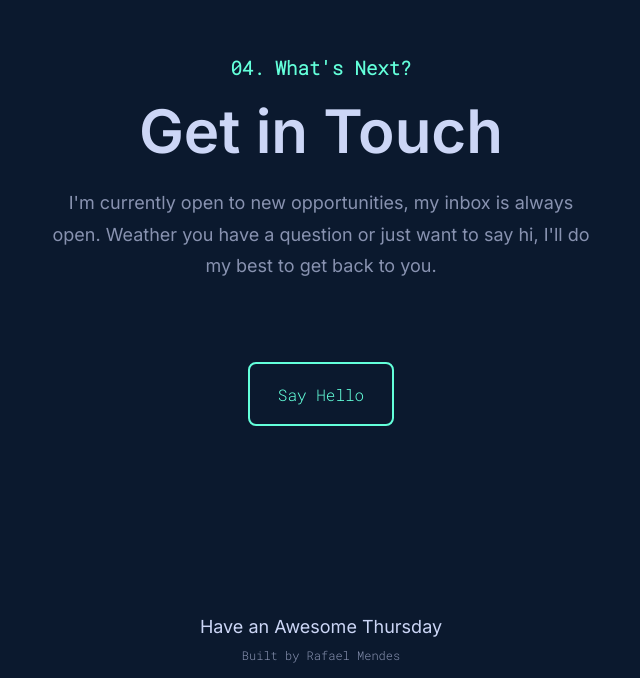
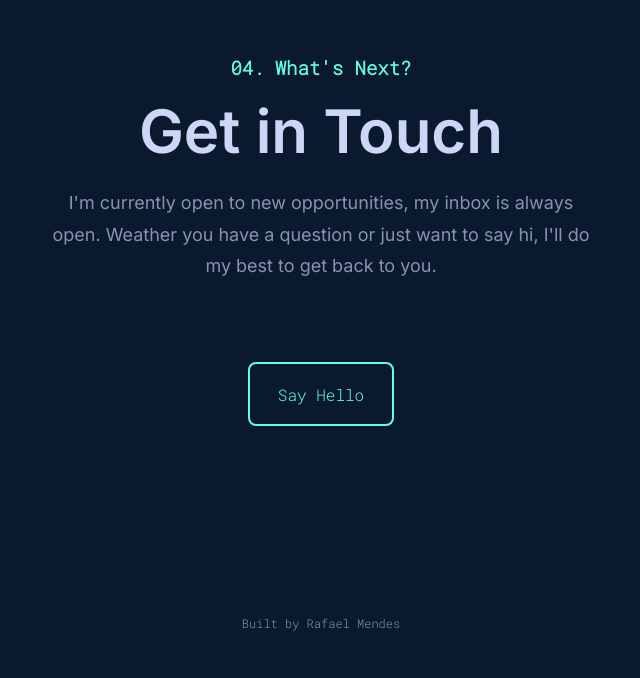
Before and after one commit to designedhead/raf-portfolio, a Next.js app: page / in a window 1280 px wide. Shown: the part 3199-3877 px from the top of the page, without its empty margins (319-959 px from the left). Built offline with nearby package versions, Linux system fonts and the light colour scheme.

Commit message:
smaller package

```diff
--- a/package.json
+++ b/package.json
@@ -9,11 +9,9 @@
     "lint": "next lint"
   },
   "dependencies": {
-    "moment": "^2.29.3",
     "next": "12.1.5",
     "react": "18.0.0",
-    "react-dom": "18.0.0",
-    "react-moment": "^1.1.2"
+    "react-dom": "18.0.0"
   },
   "devDependencies": {
     "eslint": "8.14.0",
--- a/src/components/Footer.js
+++ b/src/components/Footer.js
@@ -1,13 +1,8 @@
-import Moment from "react-moment";
-
 function Footer() {
   const Today = new Date();
 
   return (
     <footer>
-      <p className="footer_info_title">
-        Have an Awesome <Moment format="dddd">{Today}</Moment>
-      </p>
       <a
         className="footer_info"
         href="https://github.com/designedhead"
```
Also changed, not shown: 2 other files (tests, documents, lock files or other folders).
